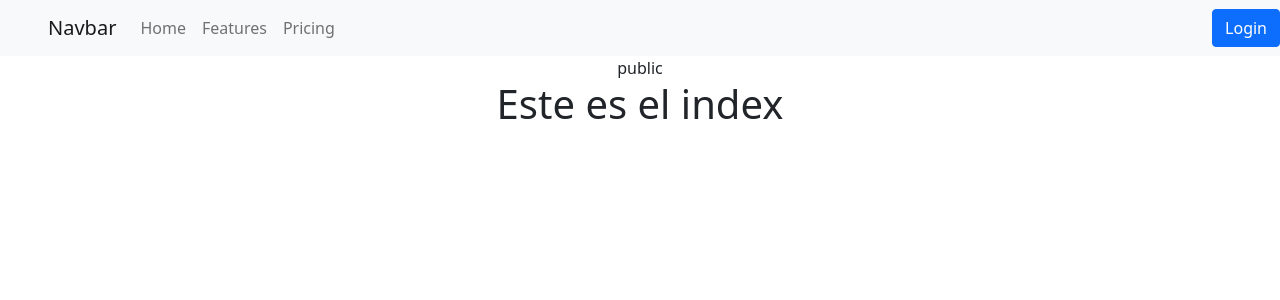
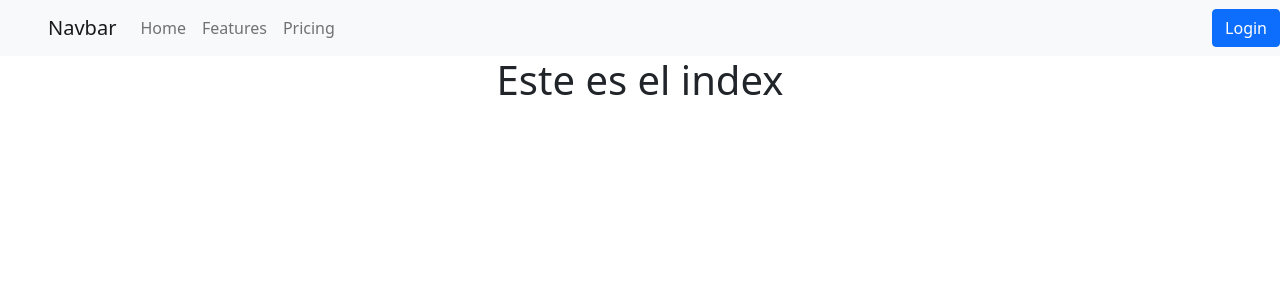
Before and after one commit to cabanita2390/habilitacion3, a React (Create React App) app: page / in a window 1280 px wide. Shown: the top 300 px of the page. Built offline with nearby package versions, Linux system fonts and the light colour scheme.

Commit message:
Frontend

```diff
--- a/src/Layout/PublicLayout.jsx
+++ b/src/Layout/PublicLayout.jsx
@@ -5,7 +5,6 @@ function PublicLayout() {
     return (
         <div>
             <Navbars/>
-            public
         </div>
     )
 }
```
